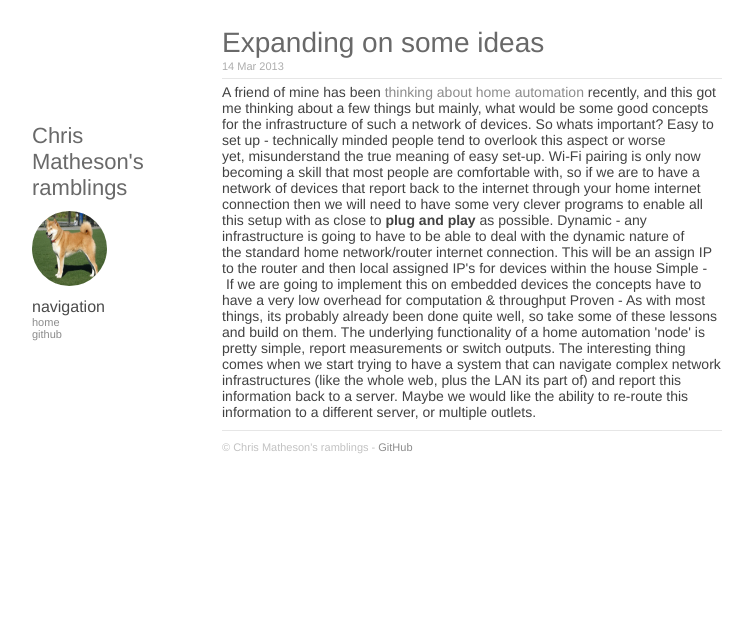
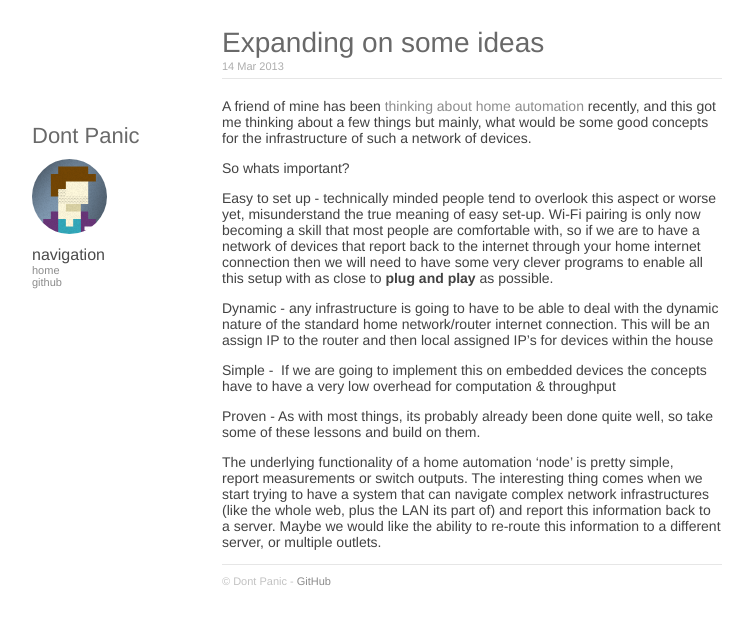
Before and after one commit to chrismatheson/chrismatheson.github.io, a Jekyll site: the page built from _posts/2013-03-14-expanding-on-some-ideas.md, in a window 1280 px wide. Shown: the top 624 px of the page, without its empty margins (258-1011 px from the left). Built offline with Jekyll 4.4.1, drawn with Linux system fonts in a browser that asks for light colours; Markdown is read by kramdown in place of the engine named in the settings.

```diff
--- a/_config.yml
+++ b/_config.yml
@@ -1,4 +1,4 @@
-name: Chris Matheson's ramblings
+name: Dont Panic
 markdown: redcarpet
 pygments: true
 github: www.github.com/chrismatheson
--- a/css/main.css
+++ b/css/main.css
@@ -152,8 +152,8 @@ div.left div#about {
 }
 
 div.left img#about {
-    -webkit-border-radius: 150px;
+    -webkit-border-radius: 350px;
     margin-bottom: 10px;
-    margin-left: auto;
+    margin-left: 0px;
     margin-right: auto;
 }
```
Also changed, not shown: _posts/2012-10-26-cloud9-raspi-pt2.html (deleted, +0 -29 lines), _posts/2012-10-26-cloud9-raspi-pt2.md (added, +18 -0 lines), _posts/2013-03-14-expanding-on-some-ideas.html (deleted, +0 -33 lines), _posts/2013-03-14-expanding-on-some-ideas.md (added, +29 -0 lines), _posts/2014-01-21-dual-boot-angular.md (added, +16 -0 lines), img/logo.jpg.
